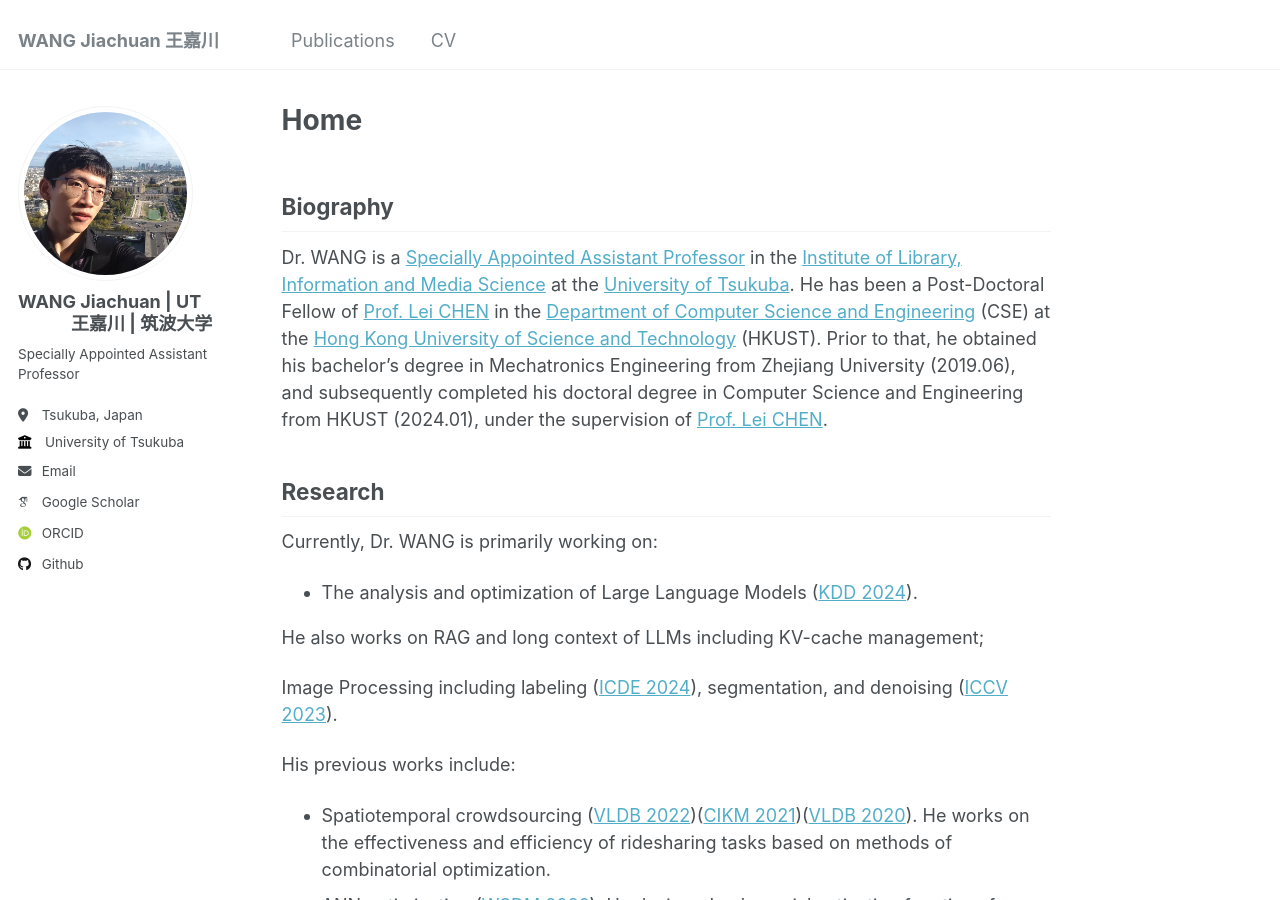
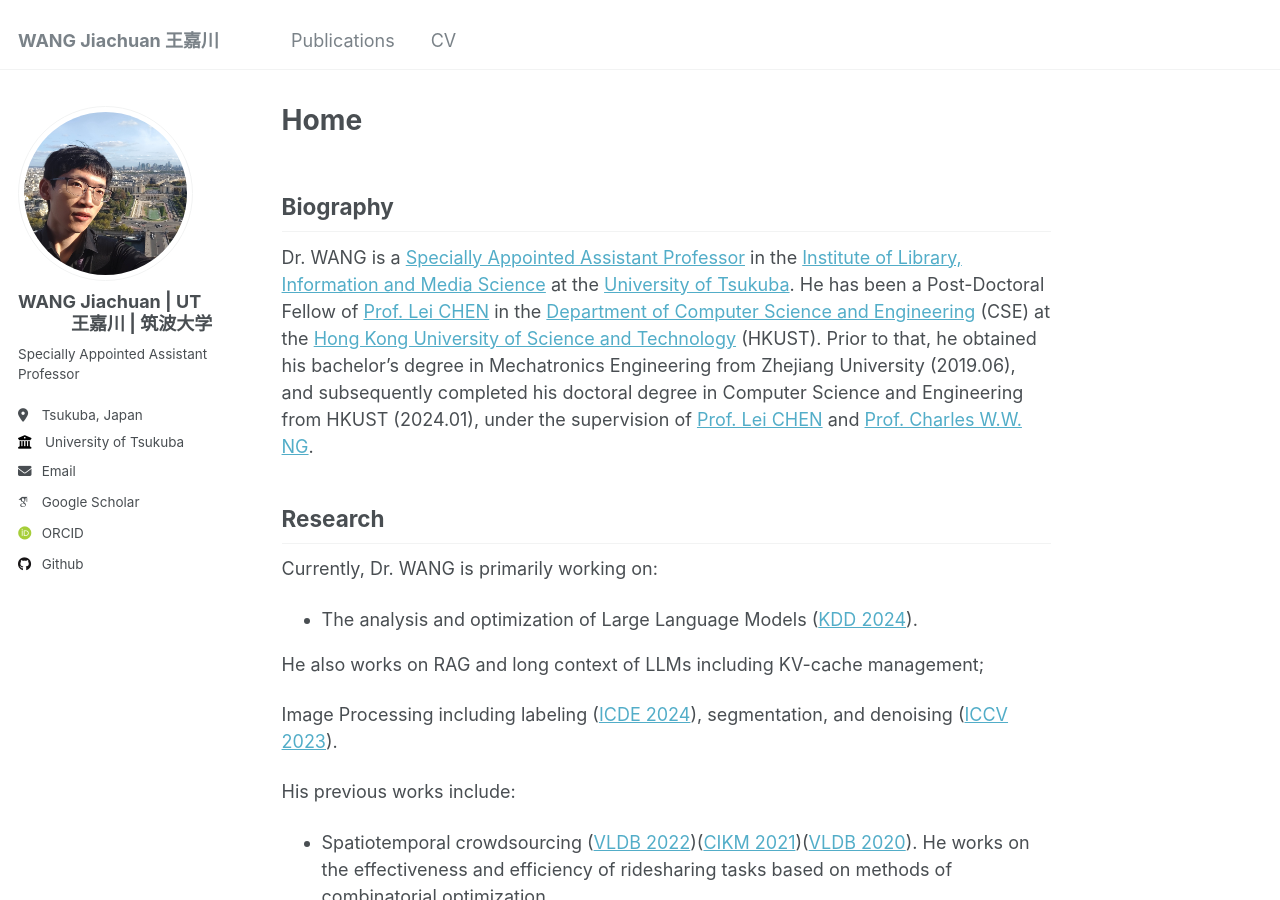
Before and after one commit to dominatorX/dominatorX.github.io, a Jekyll site: the page built from _pages/about.md, in a window 1280 px wide and 900 px high. Built offline with Jekyll 4.4.1, drawn with Linux system fonts in a browser that asks for light colours; some web fonts are replaced.

Commit message:
Update about.md

```diff
--- a/_pages/about.md
+++ b/_pages/about.md
@@ -9,7 +9,7 @@ redirect_from:
 
 
 ## Biography
-Dr. WANG is a [Specially Appointed Assistant Professor] in the [Institute of Library, Information and Media Science] at the [University of Tsukuba]. He has been a Post-Doctoral Fellow of [Prof. Lei CHEN] in the [Department of Computer Science and Engineering] (CSE) at the [Hong Kong University of Science and Technology] (HKUST).  Prior to that, he obtained his bachelor's degree in Mechatronics Engineering from Zhejiang University (2019.06), and subsequently completed his doctoral degree in Computer Science and Engineering from HKUST (2024.01), under the supervision of [Prof. Lei CHEN].
+Dr. WANG is a [Specially Appointed Assistant Professor] in the [Institute of Library, Information and Media Science] at the [University of Tsukuba]. He has been a Post-Doctoral Fellow of [Prof. Lei CHEN] in the [Department of Computer Science and Engineering] (CSE) at the [Hong Kong University of Science and Technology] (HKUST).  Prior to that, he obtained his bachelor's degree in Mechatronics Engineering from Zhejiang University (2019.06), and subsequently completed his doctoral degree in Computer Science and Engineering from HKUST (2024.01), under the supervision of [Prof. Lei CHEN] and [Prof. Charles W.W. NG].
 
 ## Research
 Currently, Dr. WANG is primarily working on:
@@ -34,6 +34,7 @@ In addition to these works since his postgraduate research, Dr. WANG demonstrate
 [Prof. Lei CHEN]: https://www.hkust-gz.edu.cn/people/lei-chen/
 [Department of Computer Science and Engineering]: https://cse.hkust.edu.hk/
 [Hong Kong University of Science and Technology]: https://hkust.edu.hk/
+[Prof. Charles W.W. NG]: https://charles-ng.hkust.edu.hk/
 [KDD 2024]: https://dominatorx.github.io/files/24KDD-p.pdf
 [ICDE 2024]: https://dominatorx.github.io/files/24ICDE-p.pdf
 [ICCV 2023]: https://dominatorx.github.io/files/23ICCV-p.pdf
```
